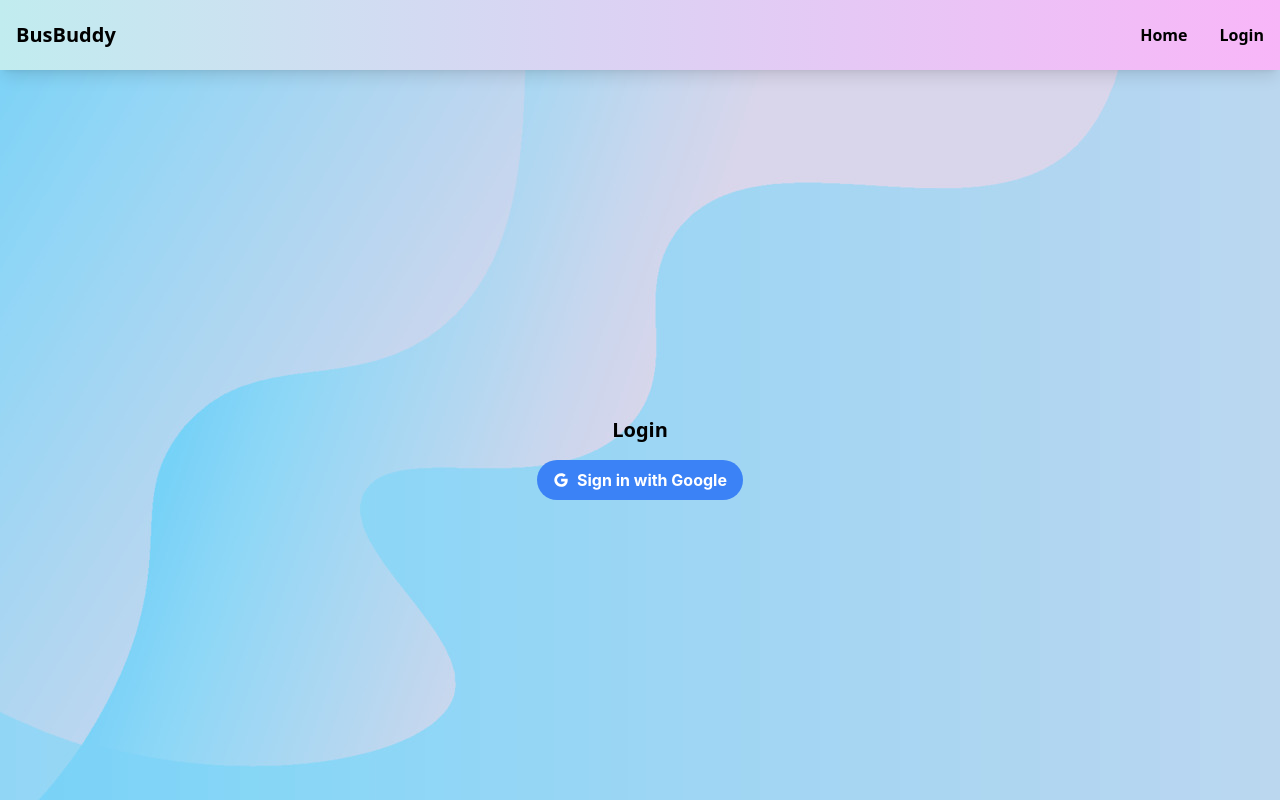
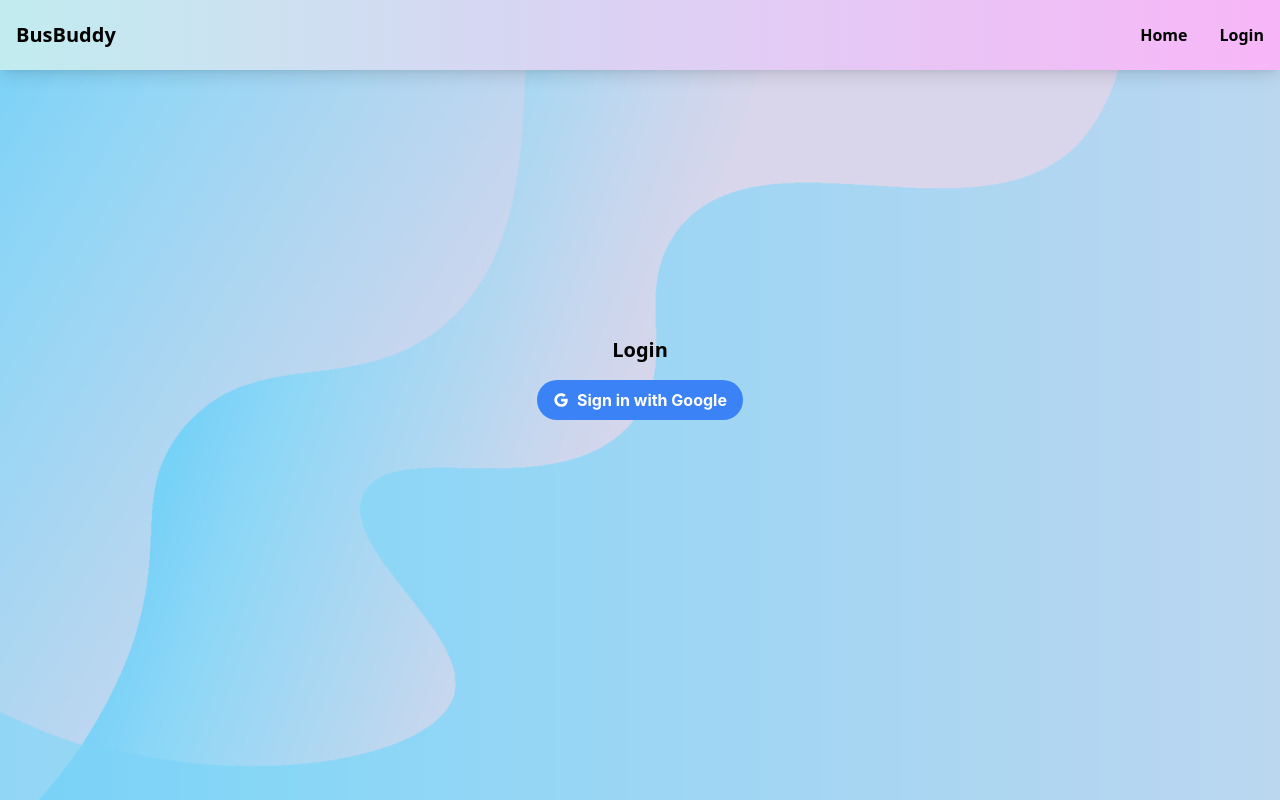
Before and after one commit to chiaraalcantara/busbuddy, a React (Vite) app in the folder client/: page /login in a window 1280 px wide. Shown: the top 800 px of the page. Built offline with nearby package versions, Linux system fonts and the light colour scheme.

Commit message:
moved login

```diff
--- a/client/src/components/Login/Login.tsx
+++ b/client/src/components/Login/Login.tsx
@@ -51,7 +51,7 @@ const Login = () => {
     }
 
     return (
-        <section className="login section items-center h-screen mt-80">
+        <section className="login section items-center h-screen mt-60">
             <div className='flex flex-col items-center justify-center'>
                 <h1 className='text-xl font-semibold mb-4'>{!user ? 'Login' : 'Logout'}</h1>
                 {!user ? (
```
